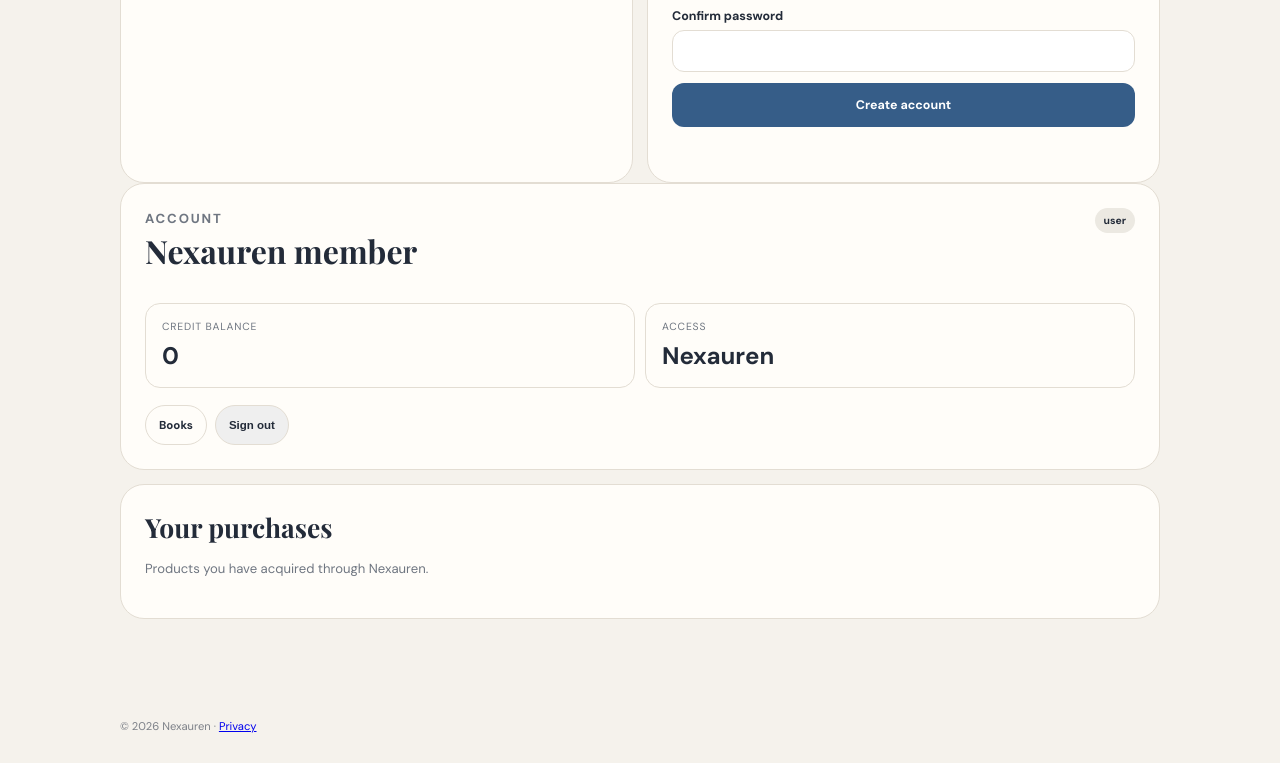
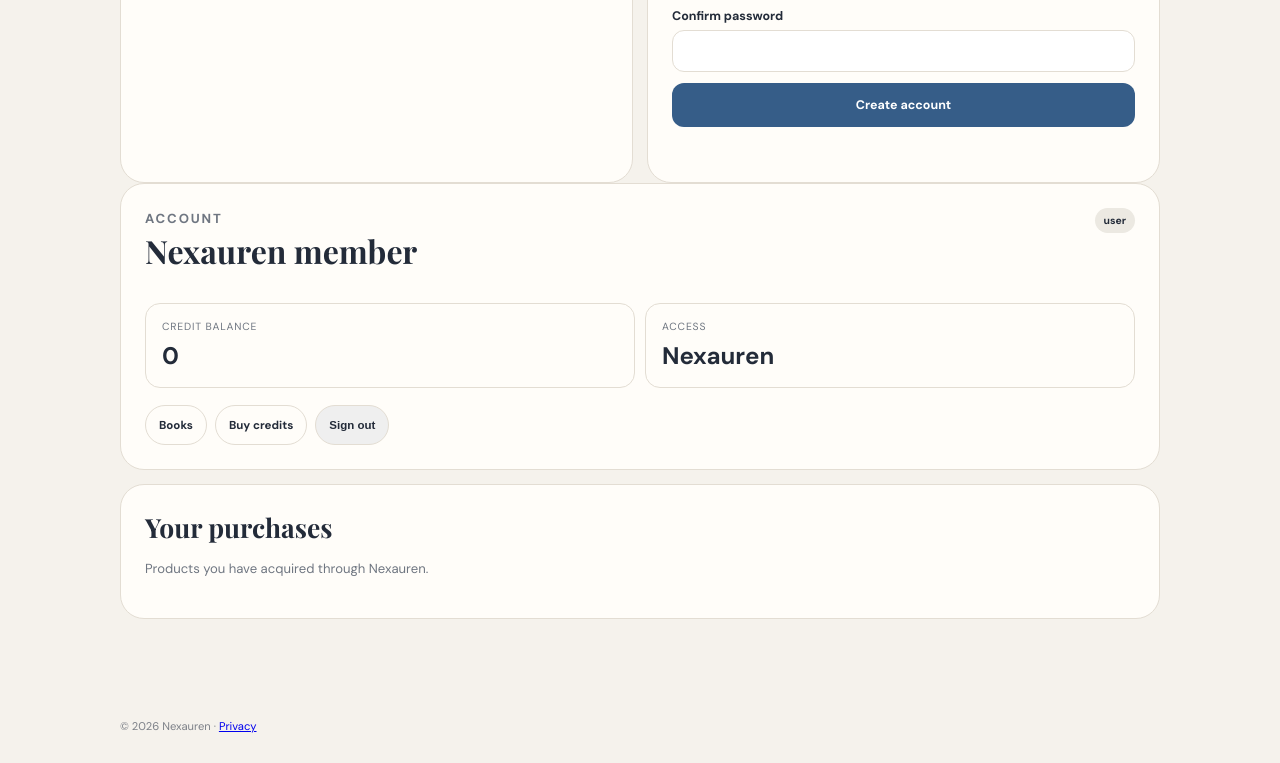
Before and after one commit to nexauren1/Nexauren, a plain HTML site: page frontend/account/index.html in a window 1280 px wide. Shown: the part 676-1439 px from the top of the page. Drawn offline with nearby package versions, Linux system fonts and the light colour scheme; no server answers.

Commit message:
Add credits access to Nexauren account

```diff
--- a/frontend/account/index.html
+++ b/frontend/account/index.html
@@ -6,8 +6,7 @@
   <meta name="description" content="Nexauren account — one account shared across Nexauren experiences.">
   <meta name="theme-color" content="#f5f2ec">
   <title>Nexauren Account</title>
-  <link rel="preconnect" href="https://fonts.googleapis.com">
-  <link rel="preconnect" href="https://fonts.gstatic.com" crossorigin>
+  <link rel="preconnect" href="https://fonts.googleapis.com"><link rel="preconnect" href="https://fonts.gstatic.com" crossorigin>
   <link href="https://fonts.googleapis.com/css2?family=DM+Sans:wght@400;500;600;700&family=Playfair+Display:wght@600;700&display=swap" rel="stylesheet">
   <link rel="stylesheet" href="./account.css">
 </head>
@@ -22,7 +21,7 @@
     </section>
 
     <section id="user-view" class="dashboard hidden">
-      <article class="card"><div class="profile"><div><p class="eyebrow">ACCOUNT</p><h2 id="profile-name">Nexauren member</h2><p id="profile-email"></p></div><span id="profile-role" class="badge">user</span></div><div class="summary"><div class="summary-box"><small>Credit balance</small><strong id="credit-balance">0</strong></div><div class="summary-box"><small>Access</small><strong>Nexauren</strong></div></div><div class="links"><a class="link-button" href="../books/">Books</a><button id="logout" class="link-button" type="button">Sign out</button></div></article>
+      <article class="card"><div class="profile"><div><p class="eyebrow">ACCOUNT</p><h2 id="profile-name">Nexauren member</h2><p id="profile-email"></p></div><span id="profile-role" class="badge">user</span></div><div class="summary"><div class="summary-box"><small>Credit balance</small><strong id="credit-balance">0</strong></div><div class="summary-box"><small>Access</small><strong>Nexauren</strong></div></div><div class="links"><a class="link-button" href="../books/">Books</a><a class="link-button" href="./credits/">Buy credits</a><button id="logout" class="link-button" type="button">Sign out</button></div></article>
       <article class="card"><h2>Your purchases</h2><p>Products you have acquired through Nexauren.</p><div id="purchases" class="purchase-list"></div></article>
     </section>
   </main>
```
